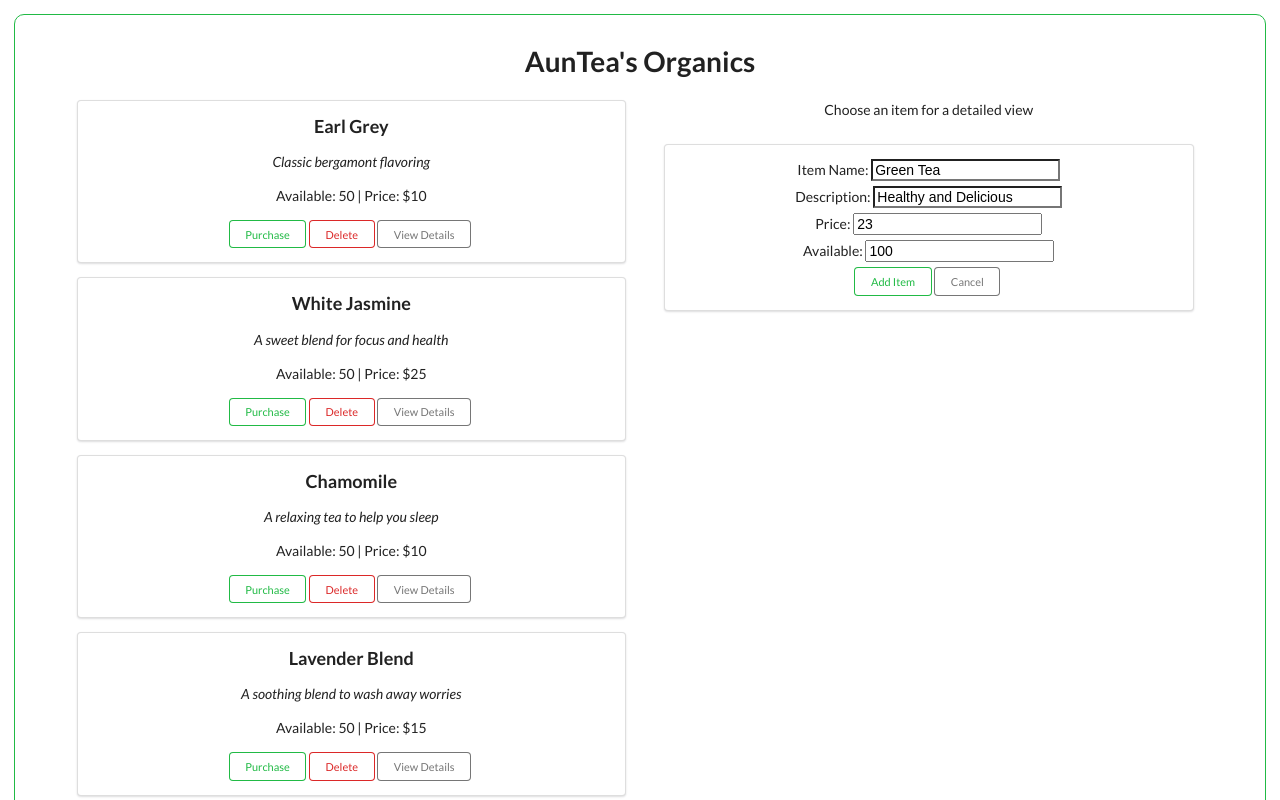
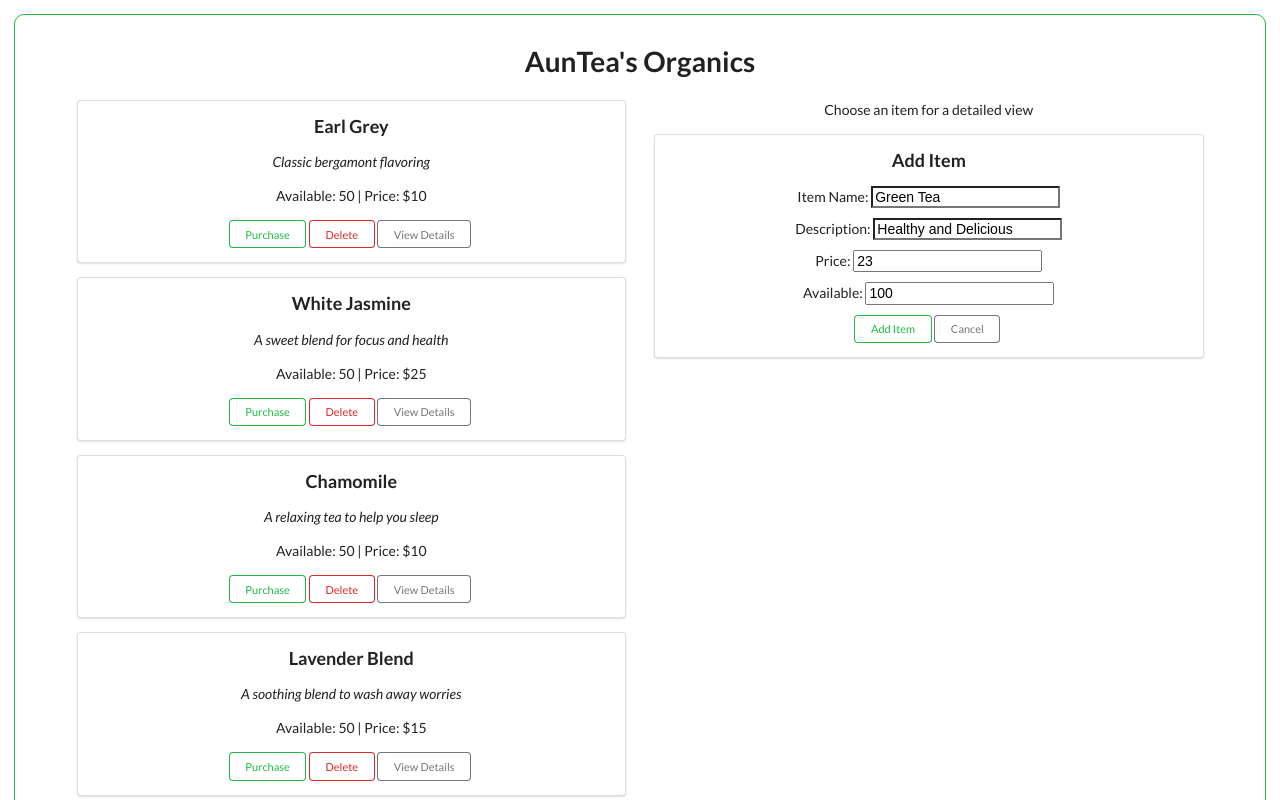
Before and after one commit to wrunion/epicodus-react-project, a React (Create React App) app: page / in a window 1280 px wide. Both pictures are taken after a click on the button "Add Item". Shown: the top 800 px of the page. Built offline with nearby package versions, Linux system fonts and the light colour scheme.

Commit message:
Add padding to Form.

```diff
--- a/src/components/App.css
+++ b/src/components/App.css
@@ -15,12 +15,16 @@
   margin-bottom: 1.5em;
 }
 
-.Form {
+/* .Form {
   padding: 10px;
-}
+}*/
+
+/* .TeaForm {
+
+} */
 
 .Form div {
-  padding-bottom: 5px;
+  padding-bottom: 10px;
 }
 
 .Item {
--- a/src/components/Form.js
+++ b/src/components/Form.js
@@ -17,7 +17,8 @@ function Form(props) {
 
   return (
     <div className="Form">
-      <form id={v4()} onSubmit={handleSubmit} className="ui segment">
+      <form id={v4()} onSubmit={handleSubmit} className="ui segment TeaForm">
+        <h3>Add Item</h3>
         <div className="inputField">
           <label>Item Name: <input type="text" name="itemName" id="itemName" defaultValue="Green Tea" /></label>
         </div>
```
